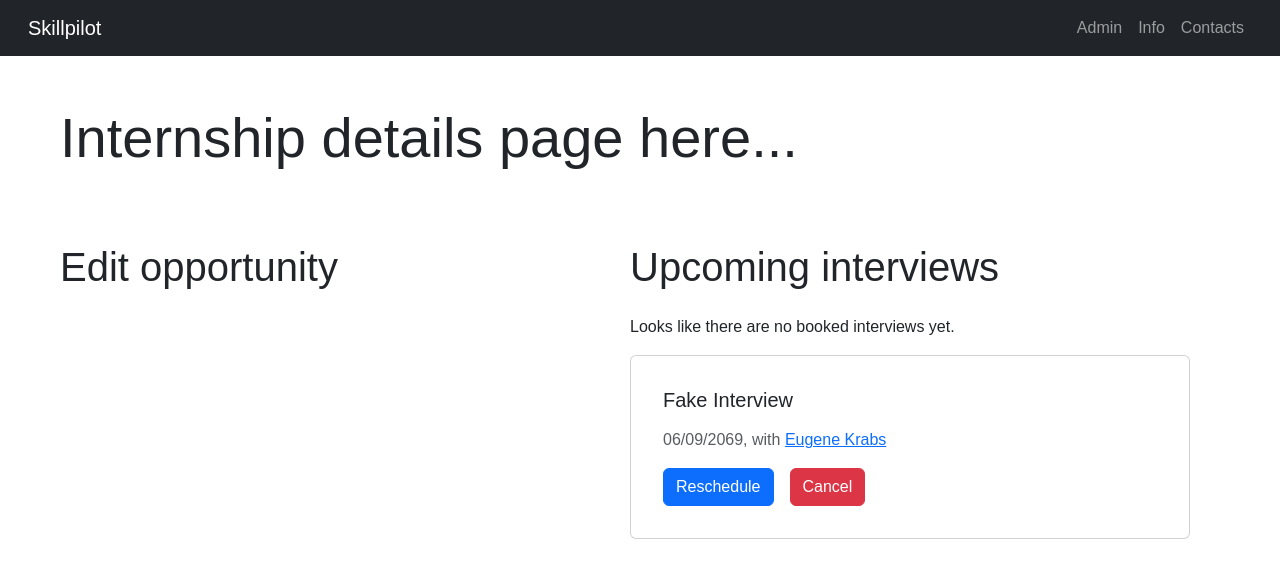
After one commit to cs3028-alpha-team/SkillPilot-CS3528-v2, a Django app: page /internship-details in a window 1280 px wide. The commit adds this page. Shown: the top 578 px of the page. Run offline with Django 5.2, Linux system fonts and the light colour scheme.

Commit message:
add internship details page and render interviews for a specific internship

```diff
--- /dev/null
+++ b/dev/skillpilot/core/templates/internship-details.html
@@ -0,0 +1,128 @@
+{% extends "base.html" %}
+{% load static %} <!-- NOTE : this line is needed on ALL templates -->
+
+{% block content %}
+
+    <div class="container mt-5 ms-5">
+
+        <p class="display-4 ">Internship details page here...</p>
+
+        <!--
+            In this view, the recruiter will be able to edit the internship's listing and
+            view all the upcoming interview for the advertised position
+        -->
+
+        <div class="my-4 row">
+
+            <div class="col-md-6">
+                <!--
+                    render the filled-in form for this page's internship
+                -->
+                <h3 class="display-6 mt-5 mb-4">Edit opportunity</h3>
+
+                <!--
+                    the recruiter can submit the internship form again to modify the details
+                -->
+                {% comment %} <form method="POST" action="{% url 'internship' %}" autocomplete="off" enctype="multipart/form-data">
+
+                    {% csrf_token %}
+
+                    <!-- internship title input -->
+                    <div class="mb-3">
+                        <label for="titleInput" class="form-label">Title</label>
+                        {{ form.title }}
+                    </div>
+
+                    <div class="row">
+
+                        <!-- internship field input -->
+                        <div class="mb-3 col">
+                            <label for="fieldInput" class="form-label">Field</label>
+                            {{ form.field }}
+                        </div>
+
+                        <!-- internship ID input -->
+                        <div class="mb-3 col">
+                            <label for="internshipIDInput" class="form-label">Oppotunity ID</label>
+                            {{ form.internshipID }}
+                        </div>
+
+                    </div>
+
+                    <div class="row mb-3">
+
+                        <!-- internship contract length input -->
+                        <div class="col">
+                            <label for="contractmodeInput" class="form-label">Contract mode</label>
+                            {{ form.contractMode }}
+                        </div>
+
+                        <!-- internship contract pattern input -->
+                        <div class="col">
+                            <label for="contractpatternInput" class="form-label">Contract pattern</label>
+                            {{ form.contractPattern }}
+                        </div>
+
+                    </div>
+
+                    <div class="row mb-3">
+
+                        <!-- internship min GPA input -->
+                        <div class="col">
+                            <label for="minGPAInput" class="form-label">Min GPA</label>
+                            {{ form.minGPA }}
+                        </div>
+
+                        <!-- internship number of positions input -->
+                        <div class="col">
+                            <label for="numberPositionsInput" class="form-label">Positions</label>
+                            {{ form.numberPositions }}
+                        </div>
+
+                    </div>
+
+                    <!-- button for form submission -->
+                    <div class="mb-3">
+                        <button type="submit" class="btn btn-primary col-3">Submit</button>
+                    </div>
+
+
+                </form> {% endcomment %}
+            </div>
+
+            <div class="col-md-6">
+                <!--
+                    render all the interviews booked in for this internship
+                -->
+                <h3 class="display-6 mt-5 mb-4">Upcoming interviews</h3>
+                <p>Looks like there are no booked interviews yet.</p>
+
+                <!--
+                    interview card where the recruiter can modify the interview details and contact the student
+                -->
+                <div class="card p-3" style="width: 35rem;">
+                    <div class="card-body d-flex flex-column justify-content-between">
+                        <div>
+                            <h5 class="card-title mb-3">Fake Interview</h5>
+                        </div>
+                        <p class="text-body-secondary">
+                            06/09/2069, with
+                            <!--
+                                link to the student's profile page
+                            -->
+                            <a href="#">Eugene Krabs<a>
+                        </p>
+                        <div class="d-flex">
+                            <button class="btn btn-primary me-3">Reschedule</button>
+                            <button class="btn btn-danger">Cancel</button>
+                        </div>
+                    </div>
+                </div>
+
+            </div>
+
+        </div>
+
+    </div>
+
+{% endblock %}
--- a/dev/skillpilot/core/templates/student.html
+++ b/dev/skillpilot/core/templates/student.html
@@ -15,7 +15,7 @@
             -->
             <header class="display-5 mb-3">Welcome back, StudentName</header>
 
-            <div class="my-4 col-11 offset-3 row">
+            <div class="my-4 row">
 
                 <div class="col-md-6">
                     <!--
--- a/dev/skillpilot/core/urls.py
+++ b/dev/skillpilot/core/urls.py
@@ -9,6 +9,9 @@ urlpatterns = [
 
     path('internship', views.internship, name='internship'),
 
+    # this view will take in an internship ID and then dynamically load the contents from the database
+    path('internship-details', views.internshipDetails, name='internship-details'),
+
     path('admin', views.admin, name='admin'),
 
     path('contacts', views.contacts, name='contacts'),
--- a/dev/skillpilot/core/views.py
+++ b/dev/skillpilot/core/views.py
@@ -81,3 +81,8 @@ def internship(request):
     # serve the registration form for new internships
     else:
         return render(request, 'internship.html', context)
+
+# view to render the details of a specific internship opportunity
+def internshipDetails(request):
+
+    return render(request, 'internship-details.html')
```
Also changed, not shown: dev/skillpilot/core/templates/internship.html (+16 -7 lines).
